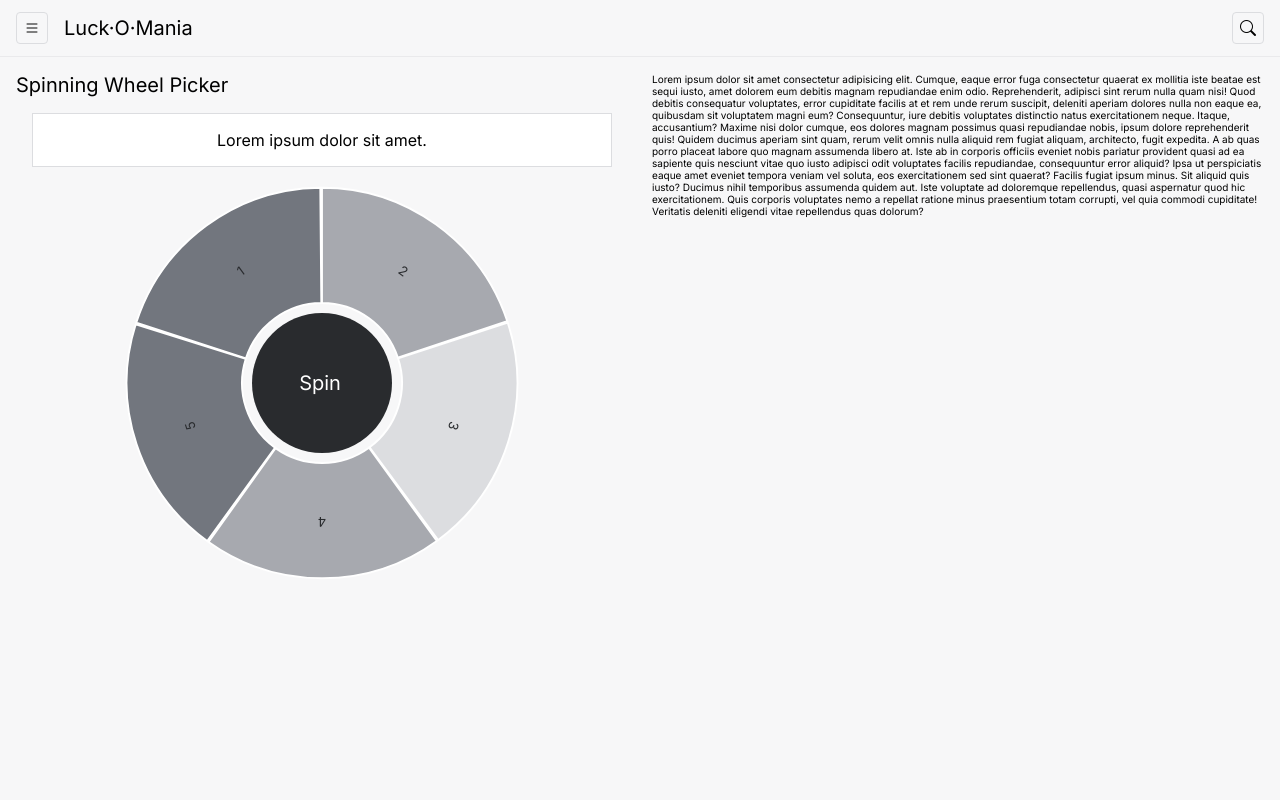
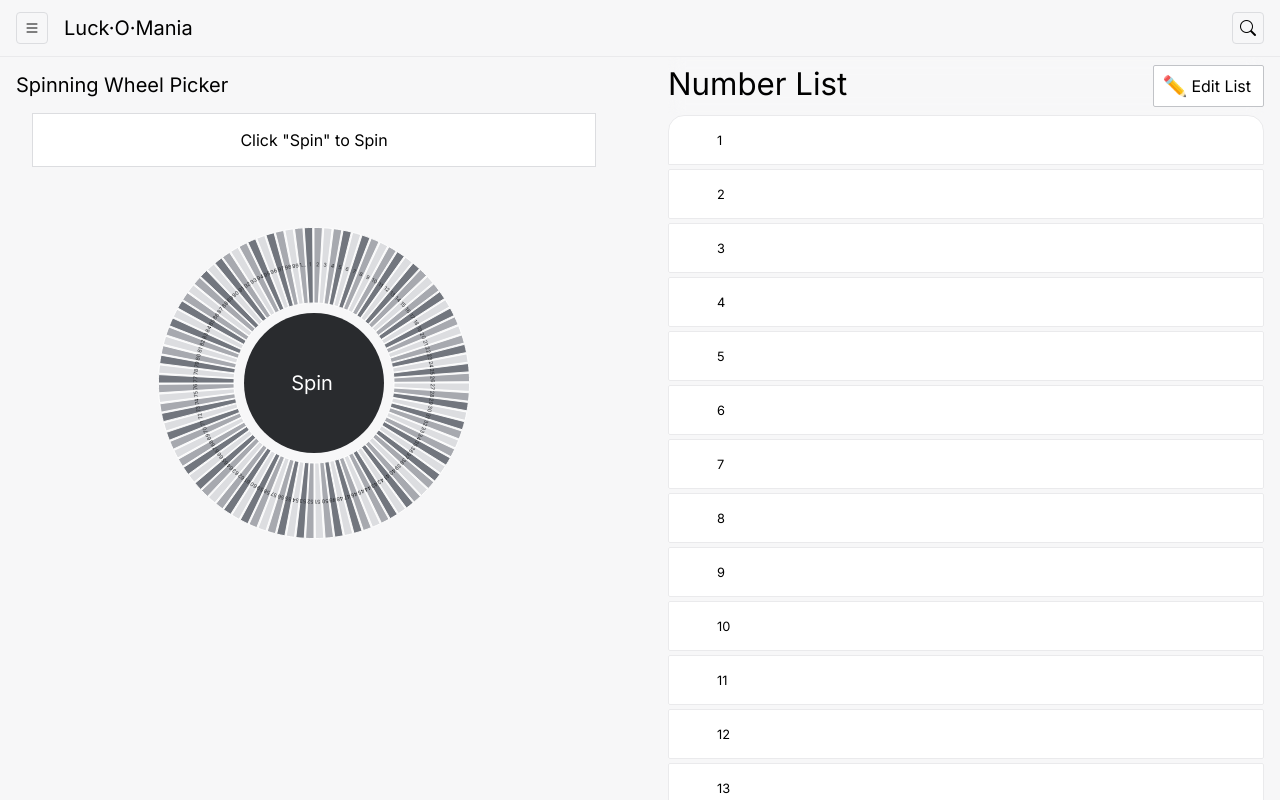
Before and after one commit to vedantmali05/luck-o-mania, a React (Vite) app: page / in a window 1280 px wide. Built offline with nearby package versions, Linux system fonts and the light colour scheme.

Commit message:
Picker Wheel space

```diff
--- a/src/App.jsx
+++ b/src/App.jsx
@@ -38,8 +38,8 @@ function App() {
   {
     emoji: "🔢",
     title: "Number List",
-    readonly: false,
-    items: Array.from({ length: 5 }, (_, i) => ({ title: (i + 1).toString(), isActive: false }))
+    readonly: true,
+    items: Array.from({ length: 100 }, (_, i) => ({ title: (i + 1).toString(), isActive: false }))
   }
 
   const [isNavActive, setIsNavActive] = useState(false);
--- a/src/PickerListEditor.jsx
+++ b/src/PickerListEditor.jsx
@@ -16,6 +16,7 @@ const PickerListEditor = ({ listData = {} }) => {
 
     const [pickerListTitle, setPickerListTitle] = useState(listData.title);
     const [pickerList, setPickerList] = useState(listData.items);
+    const [isReadonly, setIsReadonly] = useState(listData.readonly);
 
     // /////////////////////
     // Functions to reorder list using Mouse Events
@@ -27,7 +28,7 @@ const PickerListEditor = ({ listData = {} }) => {
 
     // Function to start dragging
     function dragStart(index, liElem, e) {
-        if (listData.readonly) return;
+        if (isReadonly) return;
 
         isDragging = true;
         startY = e.clientY;
@@ -37,7 +38,7 @@ const PickerListEditor = ({ listData = {} }) => {
 
     // Function to end dragging
     function dragEnd(index, liElem, e) {
-        if (listData.readonly) return;
+        if (isReadonly) return;
 
         isDragging = false;
         liElem.classList.remove("dragging");
@@ -68,7 +69,7 @@ const PickerListEditor = ({ listData = {} }) => {
 
     // Function to reorder after dropping
     function dragDrop(index, liElem, e) {
-        if (listData.readonly || !isDragging) return
+        if (isReadonly || !isDragging) return
 
         offsetY = e.clientY - startY;
         liElem.style.setProperty("--y", offsetY + "px");
@@ -77,7 +78,7 @@ const PickerListEditor = ({ listData = {} }) => {
 
     // Function to add new item
     function insertItem() {
-        if (listData.readonly || !insertItemRef.current || !insertItemRef.current.value) return;
+        if (isReadonly || !insertItemRef.current || !insertItemRef.current.value) return;
 
         let updatedList = [...pickerList];
         updatedList.push({
@@ -91,7 +92,7 @@ const PickerListEditor = ({ listData = {} }) => {
 
     // Function to update an item
     function updateItem(index, newTitle) {
-        if (listData.readonly) return;
+        if (isReadonly) return;
         let updatedList = [...pickerList];
         updatedList.forEach((item, i) => {
             if (index == i) item.title = newTitle
@@ -101,13 +102,13 @@ const PickerListEditor = ({ listData = {} }) => {
 
     // Function to delete an item
     function deleteItem(index) {
-        if (listData.readonly) return;
+        if (isReadonly) return;
         const updatedList = pickerList.filter((item, i) => i !== index)
         setPickerList(updatedList);
     }
 
     return (
-        <section className="picker-list-editor"
+        <section className={`picker-list-editor ${isReadonly ? "readonly" : ""}`}
             ref={editorRef}
             // Handle Heading size on scrolls
             onScroll={(e) => {
@@ -125,7 +126,7 @@ const PickerListEditor = ({ listData = {} }) => {
                 {/* Heading (Title of the list) */}
                 <h3
                     className="picker-list-title"
-                    contentEditable={!listData.readonly}
+                    contentEditable={!isReadonly}
                     suppressContentEditableWarning={true}
                     onBlur={(e) => { setPickerListTitle(e.target.innerText.trim()) }}
                     onKeyDown={(e) => {
@@ -135,7 +136,28 @@ const PickerListEditor = ({ listData = {} }) => {
                 >{pickerListTitle}</h3>
 
                 {/* Load to Spinner Button */}
-                <CTAButton icon="☸️" iconType="emoji" label="Spin in Wheel" className="primary" />
+                {
+                    !isReadonly &&
+                    <CTAButton icon="☸️"
+                        iconType="emoji"
+                        label="Spin in Wheel"
+                        className="primary"
+                        onClick={() => {
+                            setIsReadonly(i => i = true);
+                        }}
+                    />
+                }
+                {
+                    isReadonly &&
+                    <CTAButton icon="✏️"
+                        iconType="emoji"
+                        label="Edit List"
+                        className="ghost"
+                        onClick={() => {
+                            setIsReadonly(i => i = false);
+                        }}
+                    />
+                }
             </div>
             {/* PICKER LIST */}
             <ul className="picker-list">
@@ -149,7 +171,7 @@ const PickerListEditor = ({ listData = {} }) => {
                                 icon="bi-grip-vertical"
                                 className="drag-btn"
                                 // Disable drag button if list has only one item.
-                                disabled={pickerList.length <= 1 || listData.readonly}
+                                disabled={pickerList.length <= 1 || isReadonly}
 
 
                                 // Drag and drop
@@ -161,7 +183,7 @@ const PickerListEditor = ({ listData = {} }) => {
                             {/* Item contents */}
                             <div
                                 // Editable Element
-                                contentEditable={!listData.readonly}
+                                contentEditable={!isReadonly}
                                 suppressContentEditableWarning={true}
                                 // Update on blur
                                 onBlur={(e) => { updateItem(index, e.target.innerText) }}
@@ -173,7 +195,7 @@ const PickerListEditor = ({ listData = {} }) => {
                             {/* Delete item button */}
                             <IconButton
                                 icon="bi-x"
-                                disabled={listData.readonly}
+                                disabled={isReadonly}
                                 onClick={() => { deleteItem(index) }}
                             />
                         </li>
@@ -183,8 +205,8 @@ const PickerListEditor = ({ listData = {} }) => {
 
             {/* Add new item in the list */}
             {
-                // If insertion is allowed, or this is listData.readonly
-                !listData.readonly &&
+                // If insertion is allowed, or this is isReadonly
+                !isReadonly &&
 
                 <div className="item-insertion-box">
                     {/* Insert new item textarea */}
@@ -214,7 +236,8 @@ const PickerListEditor = ({ listData = {} }) => {
 
 
 PickerListEditor.propTypes = {
-    listData: PropTypes.object
+    listData: PropTypes.object,
+    readonly: PropTypes.bool
 }
 
 
--- a/src/PickerWheel.jsx
+++ b/src/PickerWheel.jsx
@@ -1,5 +1,6 @@
 import { useRef, useState } from "react";
 import CTAButton from "./components/CTAButton.jsx";
+import PickerListEditor from "./PickerListEditor.jsx"
 
 const PickerWheel = ({ activeList }) => {
     const wheelRef = useRef();
@@ -130,7 +131,7 @@ const PickerWheel = ({ activeList }) => {
 
                     <p className="current-item" ref={currentItemRef}>
                         <span>
-                            Lorem ipsum dolor sit amet.
+                            Click "Spin" to Spin
                         </span>
                     </p>
 
@@ -152,10 +153,6 @@ const PickerWheel = ({ activeList }) => {
                                                 strokeWidth="2"
                                                 fill="hsl(var(--clr-neutral-400))"
                                                 title={item.title}
-                                            // onMouseEnter={(e) => {
-                                            //     console.log("Hello ")
-                                            //     console.log(e.target.getAttribute("title"))
-                                            // }}
                                             />
 
                                             <path id={`textPath-${index}`} d={createTextPath(index, item.title)} fill="none" />
@@ -224,7 +221,8 @@ const PickerWheel = ({ activeList }) => {
                     </div>
                 </div>
                 <div className="col-right">
-                    Lorem ipsum dolor sit amet consectetur adipisicing elit. Cumque, eaque error fuga consectetur quaerat ex mollitia iste beatae est sequi iusto, amet dolorem eum debitis magnam repudiandae enim odio. Reprehenderit, adipisci sint rerum nulla quam nisi! Quod debitis consequatur voluptates, error cupiditate facilis at et rem unde rerum suscipit, deleniti aperiam dolores nulla non eaque ea, quibusdam sit voluptatem magni eum? Consequuntur, iure debitis voluptates distinctio natus exercitationem neque. Itaque, accusantium? Maxime nisi dolor cumque, eos dolores magnam possimus quasi repudiandae nobis, ipsum dolore reprehenderit quis! Quidem ducimus aperiam sint quam, rerum velit omnis nulla aliquid rem fugiat aliquam, architecto, fugit expedita. A ab quas porro placeat labore quo magnam assumenda libero at. Iste ab in corporis officiis eveniet nobis pariatur provident quasi ad ea sapiente quis nesciunt vitae quo iusto adipisci odit voluptates facilis repudiandae, consequuntur error aliquid? Ipsa ut perspiciatis eaque amet eveniet tempora veniam vel soluta, eos exercitationem sed sint quaerat? Facilis fugiat ipsum minus. Sit aliquid quis iusto? Ducimus nihil temporibus assumenda quidem aut. Iste voluptate ad doloremque repellendus, quasi aspernatur quod hic exercitationem. Quis corporis voluptates nemo a repellat ratione minus praesentium totam corrupti, vel quia commodi cupiditate! Veritatis deleniti eligendi vitae repellendus quas dolorum?
+
+                    <PickerListEditor listData={activeList} readonly={true} />
                 </div>
             </section>
         </section>
--- a/src/style/picker-lists.css
+++ b/src/style/picker-lists.css
@@ -6,7 +6,6 @@
   opacity: 0;
   visibility: hidden;
   width: 100%;
-  max-width: 60rem;
   border: 1px solid hsl(var(--clr-neutral-150));
   border-top: none;
   border-bottom: none;
@@ -15,6 +14,15 @@
 .picker-list-dialog.active {
   opacity: 1;
   visibility: visible;
+}
+
+.picker-list-editor.readonly :is(.drag-btn, button.icon:has(.bi-x)) {
+  opacity: 0;
+}
+
+.picker-list-editor.readonly li {
+  pointer-events: none;
+  user-select: none;
 }
 
 .picker-list-editor {
--- a/src/style/picker-wheel.css
+++ b/src/style/picker-wheel.css
@@ -11,7 +11,6 @@
   align-items: start;
   gap: 2.4rem;
   height: calc(100vh - var(--header-height));
-  padding: 1.6rem;
   overflow: auto;
   background-color: hsl(var(--clr-neutral-100));
 }
@@ -22,6 +21,7 @@
 
 .picker-wheel-sec .col-left {
   overflow: hidden;
+  padding: 1.6rem;
 }
 
 .picker-wheel-sec .col-left .current-item {
--- a/src/style/reset.css
+++ b/src/style/reset.css
@@ -175,6 +175,7 @@ button.icon {
   aspect-ratio: 1;
   min-width: 3.2rem;
   overflow: hidden;
+  padding: 0;
 }
 
 button.icon i {
@@ -208,16 +209,24 @@ button .emoji-icon {
   font-size: var(--fs-500);
 }
 
-button.primary {
-  background-color: hsl(var(--clr-neutral-900));
-  color: hsl(var(--clr-white));
-  padding: 0.8rem 1.2rem;
-  padding-left: 0.8rem;
+button {
+  border-radius: 0.2rem;
+  height: fit-content;
+  font-size: var(--fs-400);
   display: flex;
   align-items: center;
   justify-content: center;
   gap: 0.4rem;
-  border-radius: 0.2rem;
-  height: fit-content;
-  font-size: var(--fs-300);
+  padding: 0.8rem 1.2rem;
+  padding-left: 0.8rem;
 }
+
+button.primary {
+  background-color: hsl(var(--clr-neutral-900));
+  color: hsl(var(--clr-white));
+}
+
+button.ghost {
+  background-color: hsl(var(--clr-white));
+  border: 1px solid hsl(var(--clr-neutral-300));
+}
```
